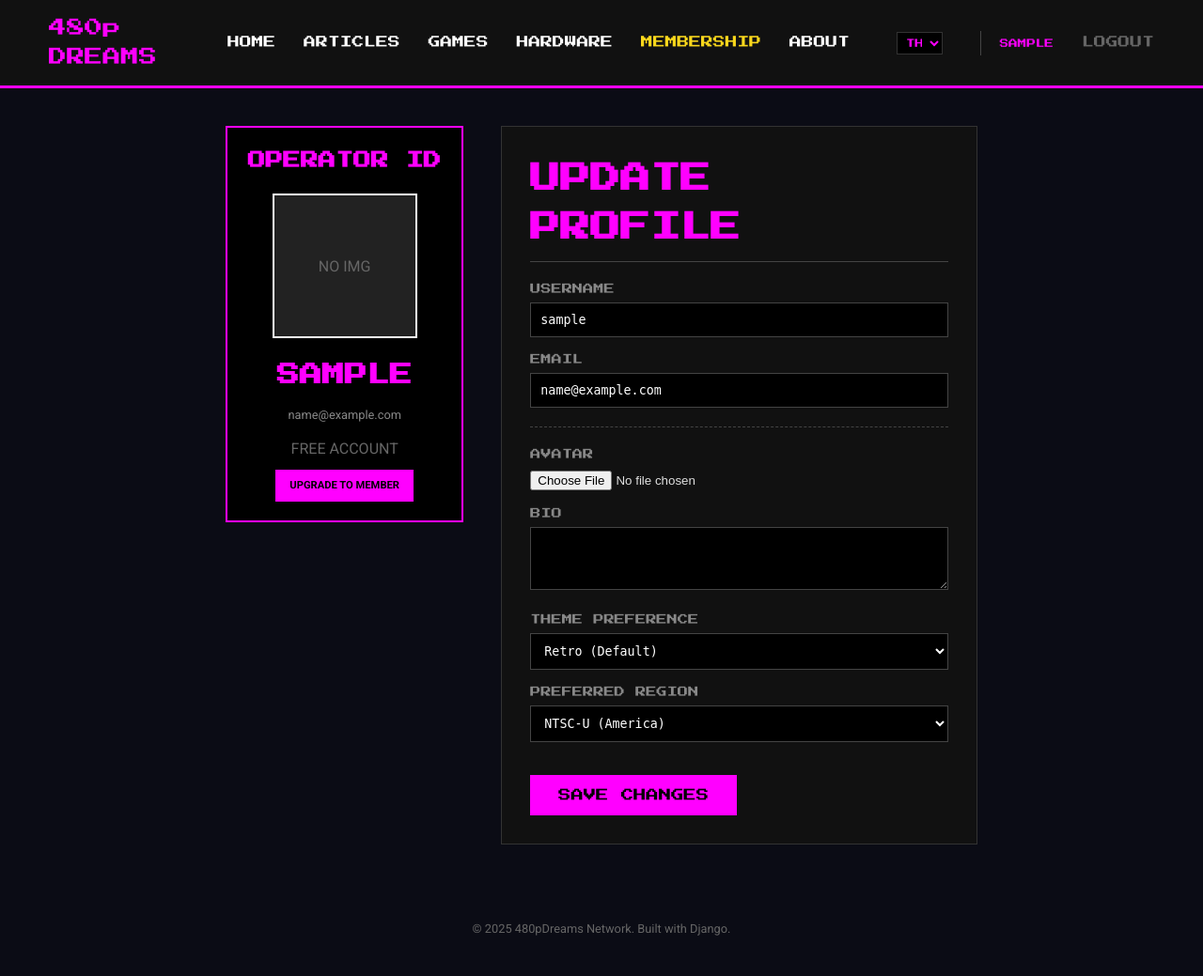
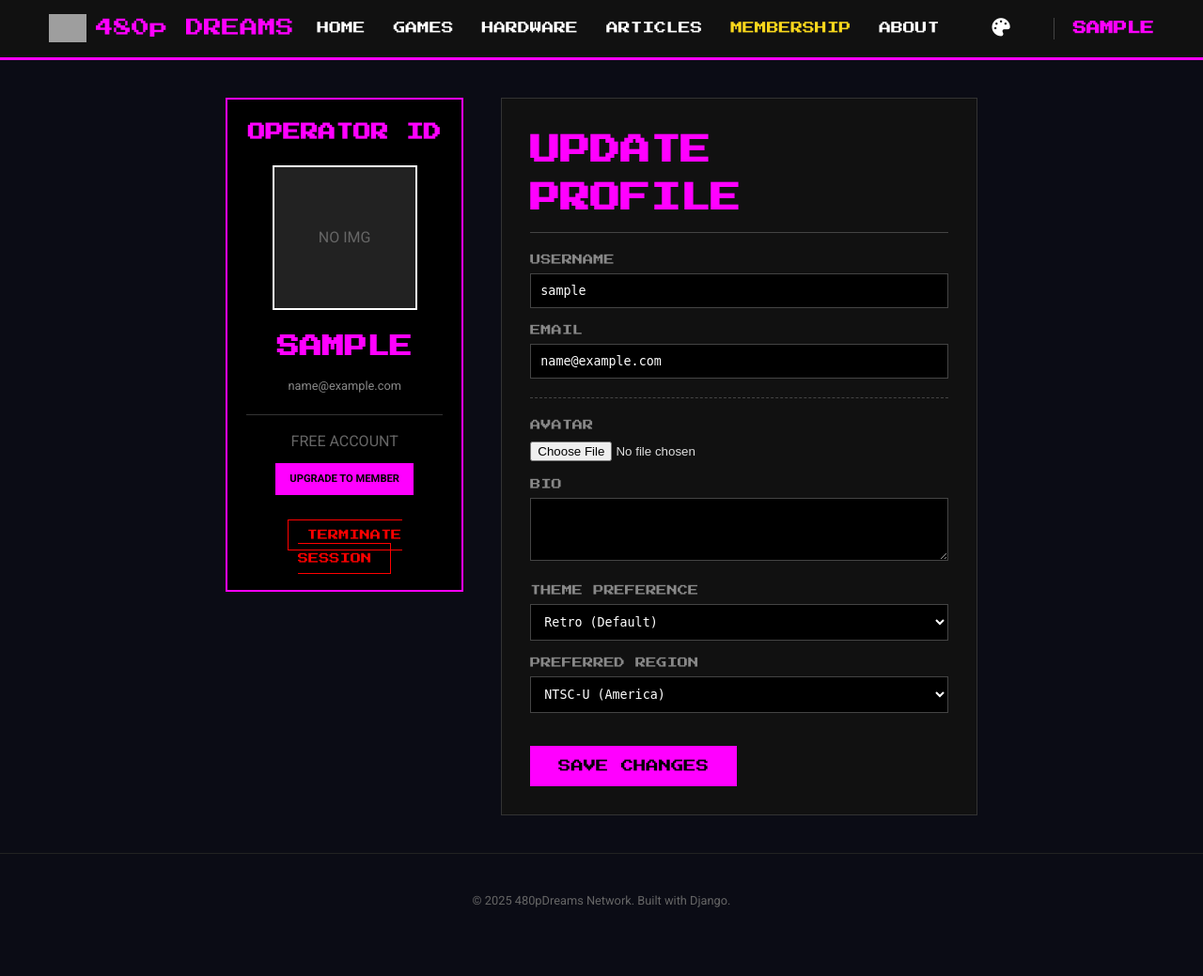
Before and after one commit to 480pDreams/480pDreams, a Django app: page /profile/ in a window 1280 px wide. Shown: the whole page at 94% size. After the commit the page ends 966 px from the top, so only its background shows below. Run offline with Django 5.2, Linux system fonts and the light colour scheme; the visitor is signed in with stand-in values (Sample User, id 1); some libraries are stand-ins or nearby versions; grey boxes are pictures that could not be loaded.

Commit message:
Update header layout and profile page

```diff
--- a/core/templates/core/base.html
+++ b/core/templates/core/base.html
@@ -5,10 +5,15 @@
     <meta charset="UTF-8">
     <meta name="viewport" content="width=device-width, initial-scale=1.0">
     <title>480pDreams | {% block title %}Home{% endblock %}</title>
-    <link rel="stylesheet" href="{% static 'css/retro.css' %}">
+
+    <script src="https://unpkg.com/htmx.org@1.9.10"></script>
+
     <link href="https://cdn.jsdelivr.net/npm/tom-select@2.2.2/dist/css/tom-select.default.min.css" rel="stylesheet">
     <script src="https://cdn.jsdelivr.net/npm/tom-select@2.2.2/dist/js/tom-select.complete.min.js"></script>
-    <script src="https://unpkg.com/htmx.org@1.9.10"></script>
+
+    <link rel="stylesheet" href="{% static 'css/retro.css' %}">
+
+    <link rel="stylesheet" href="https://cdnjs.cloudflare.com/ajax/libs/font-awesome/6.0.0/css/all.min.css">
 </head>
 <body>
 
@@ -16,35 +21,45 @@
 
     <nav>
         <div class="container nav-flex">
-            <a href="{% url 'core:home' %}" class="nav-logo">480p DREAMS</a>
+            <a href="{% url 'core:home' %}" class="nav-logo" style="display: flex; align-items: center; gap: 10px;">
+                <img src="{% static 'core/images/icon.png' %}" alt="Logo" style="height: 30px; width: auto;">
+                <span>480p DREAMS</span>
+            </a>
 
-            <ul>
+            <ul style="align-items: center;">
                 <li><a href="{% url 'core:home' %}">HOME</a></li>
-                <li><a href="{% url 'blog:post_list' %}">ARTICLES</a></li>
                 <li><a href="{% url 'library:game_list' %}">GAMES</a></li>
                 <li><a href="{% url 'hardware:hardware_list' %}">HARDWARE</a></li>
+                <li><a href="{% url 'blog:post_list' %}">ARTICLES</a></li>
                 <li><a href="{% url 'membership:select' %}" style="color: var(--accent);">MEMBERSHIP</a></li>
                 <li><a href="{% url 'core:about' %}">ABOUT</a></li>
 
-                <li style="margin-left: 20px;">
-                    <select id="theme-selector" style="background: #000; color: var(--primary); border: 1px solid #333; font-family: 'Press Start 2P'; font-size: 0.6rem; padding: 5px; cursor: pointer;">
-                        <option value="retro">THEME: RETRO</option>
-                        <option value="modern">THEME: MODERN</option>
-                        <option value="win98">THEME: WIN 98</option>
-                        <option value="pc98">THEME: PC-98</option>
-                    </select>
+                <li style="margin-left: 20px; position: relative;">
+                    <button id="theme-btn" onclick="toggleThemeMenu()" style="background: none; border: none; color: #fff; cursor: pointer; font-size: 1.2rem;">
+                        <i class="fas fa-palette"></i>
+                    </button>
+                    <div id="theme-menu" style="display: none; position: absolute; top: 30px; right: 0; background: #000; border: 1px solid var(--primary); padding: 10px; z-index: 1000; min-width: 150px;">
+                        <div class="theme-option" onclick="setTheme('retro')">RETRO</div>
+                        <div class="theme-option" onclick="setTheme('modern')">MODERN</div>
+                        <div class="theme-option" onclick="setTheme('win98')">WIN 98</div>
+                        <div class="theme-option" onclick="setTheme('pc98')">PC-98</div>
+                    </div>
                 </li>
 
                 {% if user.is_authenticated %}
                     <li style="border-left: 1px solid #444; padding-left: 20px; margin-left: 10px;">
-                        <a href="{% url 'core:profile' %}" style="text-decoration: none;">
-                            <span style="color: var(--primary); font-size: 0.6rem;">
-                                {{ user.username|upper|truncatechars:10 }}
+                        <a href="{% url 'core:profile' %}" style="text-decoration: none; display: flex; align-items: center; gap: 8px;">
+                            <span style="color: var(--primary); font-size: 0.9rem; font-weight: bold; font-family: 'Press Start 2P';">
+                                {{ user.username|upper }}
                             </span>
                         </a>
                     </li>
-                    <li><a href="{% url 'account_logout' %}" style="color: #666;">LOGOUT</a></li>
-                {% else %}
+
+                    {% if user.profile.is_patron %}
+                        <li><a href="{% url 'japanese:dashboard' %}" style="color: #ff0055; text-shadow: 0 0 5px #ff0055; font-size: 0.8rem;">JP-TRACK</a></li>
+                    {% endif %}
+
+                    {% else %}
                     <li style="border-left: 1px solid #444; padding-left: 20px; margin-left: 10px;">
                         <a href="{% url 'account_login' %}" style="color: var(--secondary);">LOGIN</a>
                     </li>
@@ -54,65 +69,89 @@
     </nav>
 
     <div class="container">
+        {% if messages %}
+            <div style="margin-top: 20px;">
+                {% for message in messages %}
+                    <div style="padding: 10px; border: 1px solid var(--secondary); color: var(--secondary); background: rgba(0, 255, 255, 0.1);">
+                        {{ message }}
+                    </div>
+                {% endfor %}
+            </div>
+        {% endif %}
+
         {% block content %}
         {% endblock %}
     </div>
 
-    <footer style="text-align: center; padding: 40px; color: #666; font-size: 0.8rem;">
+    <footer style="text-align: center; padding: 40px; color: #666; font-size: 0.8rem; border-top: 1px solid #222; margin-top: auto;">
         &copy; 2025 480pDreams Network. Built with Django.
     </footer>
 
-<script>
-        const themeSelect = document.getElementById('theme-selector');
-        const rootElement = document.documentElement; // The <html> tag
-
-        // 1. DETERMINE CURRENT THEME
-        // Default to 'retro'
+    <script>
+        const rootElement = document.documentElement;
         let currentTheme = 'retro';
 
         {% if user.is_authenticated %}
-            // If logged in, get from Database (via Python)
             currentTheme = "{{ user.profile.theme }}";
         {% else %}
-            // If guest, check LocalStorage
             const localTheme = localStorage.getItem('site_theme');
             if (localTheme) currentTheme = localTheme;
         {% endif %}
 
-        // 2. APPLY THEME ON LOAD
         if (currentTheme !== 'retro') {
             rootElement.setAttribute('data-theme', currentTheme);
-            themeSelect.value = currentTheme;
         }
 
-        // 3. LISTEN FOR CHANGES
-        themeSelect.addEventListener('change', function() {
-            const newTheme = this.value;
+        function toggleThemeMenu() {
+            const menu = document.getElementById('theme-menu');
+            menu.style.display = menu.style.display === 'none' ? 'block' : 'none';
+        }
 
-            // Apply Visuals
+        function setTheme(newTheme) {
             if (newTheme === 'retro') {
                 rootElement.removeAttribute('data-theme');
             } else {
                 rootElement.setAttribute('data-theme', newTheme);
             }
 
-            // Save Preference
+            // Hide menu after selection
+            document.getElementById('theme-menu').style.display = 'none';
+
             {% if user.is_authenticated %}
-                // Logged In: Save to Database via AJAX
                 fetch("{% url 'core:update_theme' %}", {
                     method: 'POST',
-                    headers: {
-                        'Content-Type': 'application/json',
-                        'X-CSRFToken': '{{ csrf_token }}'
-                    },
+                    headers: { 'Content-Type': 'application/json', 'X-CSRFToken': '{{ csrf_token }}' },
                     body: JSON.stringify({ 'theme': newTheme })
                 });
             {% else %}
-                // Guest: Save to Browser Storage
                 localStorage.setItem('site_theme', newTheme);
             {% endif %}
-        });
+        }
+
+        // Close menu if clicking outside
+        window.onclick = function(event) {
+            if (!event.target.matches('#theme-btn') && !event.target.matches('.fa-palette')) {
+                const menu = document.getElementById('theme-menu');
+                if (menu && menu.style.display === 'block') {
+                    menu.style.display = 'none';
+                }
+            }
+        }
     </script>
+
+    <style>
+        .theme-option {
+            color: #fff;
+            padding: 8px;
+            cursor: pointer;
+            font-family: 'Press Start 2P';
+            font-size: 0.7rem;
+        }
+        .theme-option:hover {
+            background: var(--secondary);
+            color: #000;
+        }
+    </style>
 
 </body>
 </html>
--- a/core/templates/core/profile.html
+++ b/core/templates/core/profile.html
@@ -18,11 +18,12 @@
                 {% endif %}
             </div>
 
-            <h2 style="margin: 10px 0;">{{ user.username }}</h2>
+            <h2 style="margin: 10px 0; font-size: 1.5rem;">{{ user.username }}</h2>
             <p style="color: #888; font-size: 0.8rem;">{{ user.email }}</p>
 
-            {% if user.profile.is_patron %}
-                <div style="color: var(--secondary); font-weight: bold; margin-bottom: 10px;">
+            <div style="margin-top: 20px; border-top: 1px solid #333; padding-top: 15px;">
+                {% if user.profile.is_patron %}
+                    <div style="color: var(--secondary); font-weight: bold; margin-bottom: 10px;">
                         ✓ ACTIVE MEMBER
                     </div>
                     <a href="{% url 'membership:select' %}" style="color: #fff; font-size: 0.7rem; text-decoration: underline;">
@@ -35,7 +36,14 @@
                     <a href="{% url 'membership:select' %}" style="display: inline-block; padding: 8px 15px; background: var(--primary); color: #000; text-decoration: none; font-size: 0.7rem; font-weight: bold;">
                         UPGRADE TO MEMBER
                     </a>
-            {% endif %}
+                {% endif %}
+            </div>
+
+            <div style="margin-top: 30px;">
+                <a href="{% url 'account_logout' %}" style="color: #f00; font-family: 'Press Start 2P'; font-size: 0.7rem; text-decoration: none; border: 1px solid #f00; padding: 10px 20px;">
+                    TERMINATE SESSION
+                </a>
+            </div>
         </div>
     </div>
 
```
